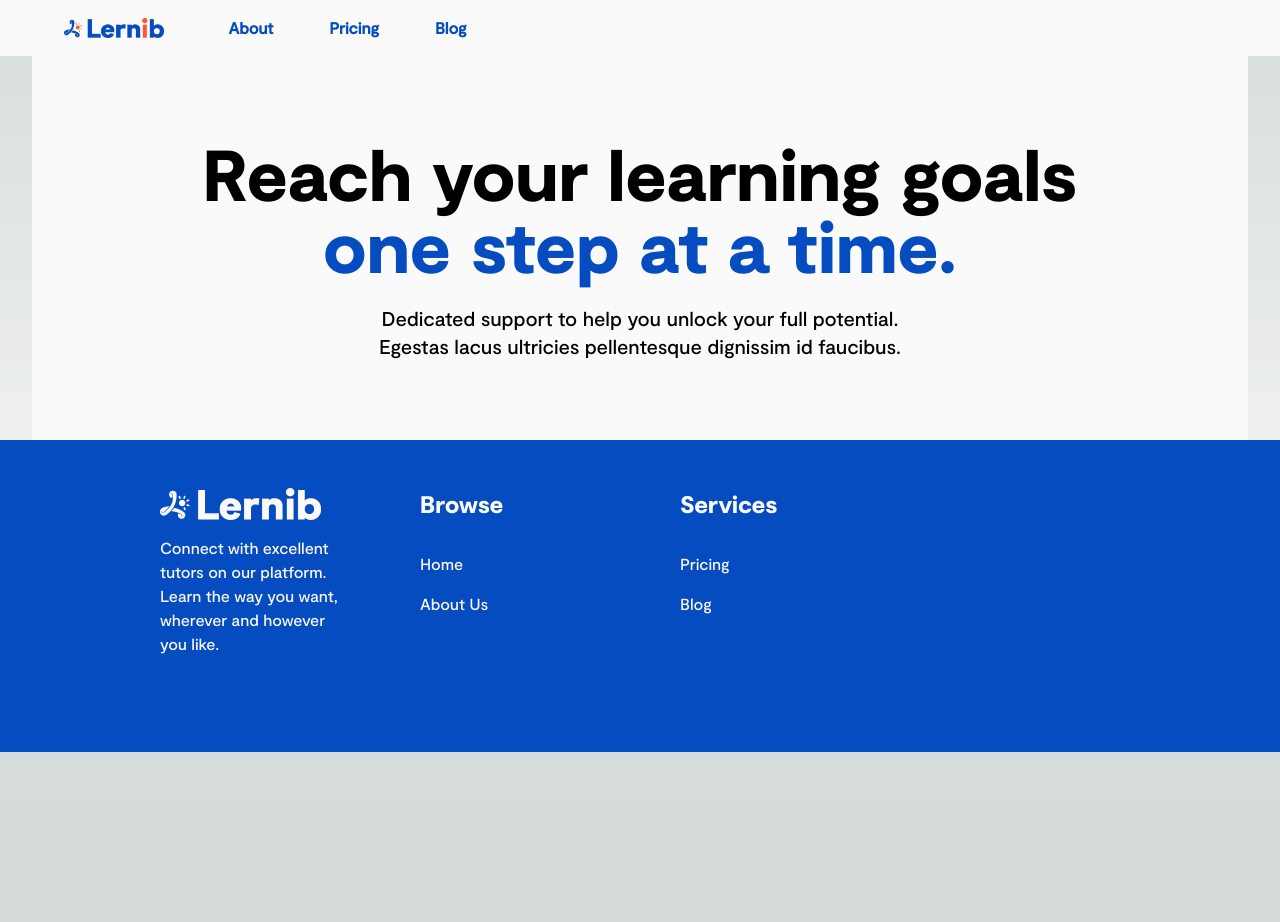
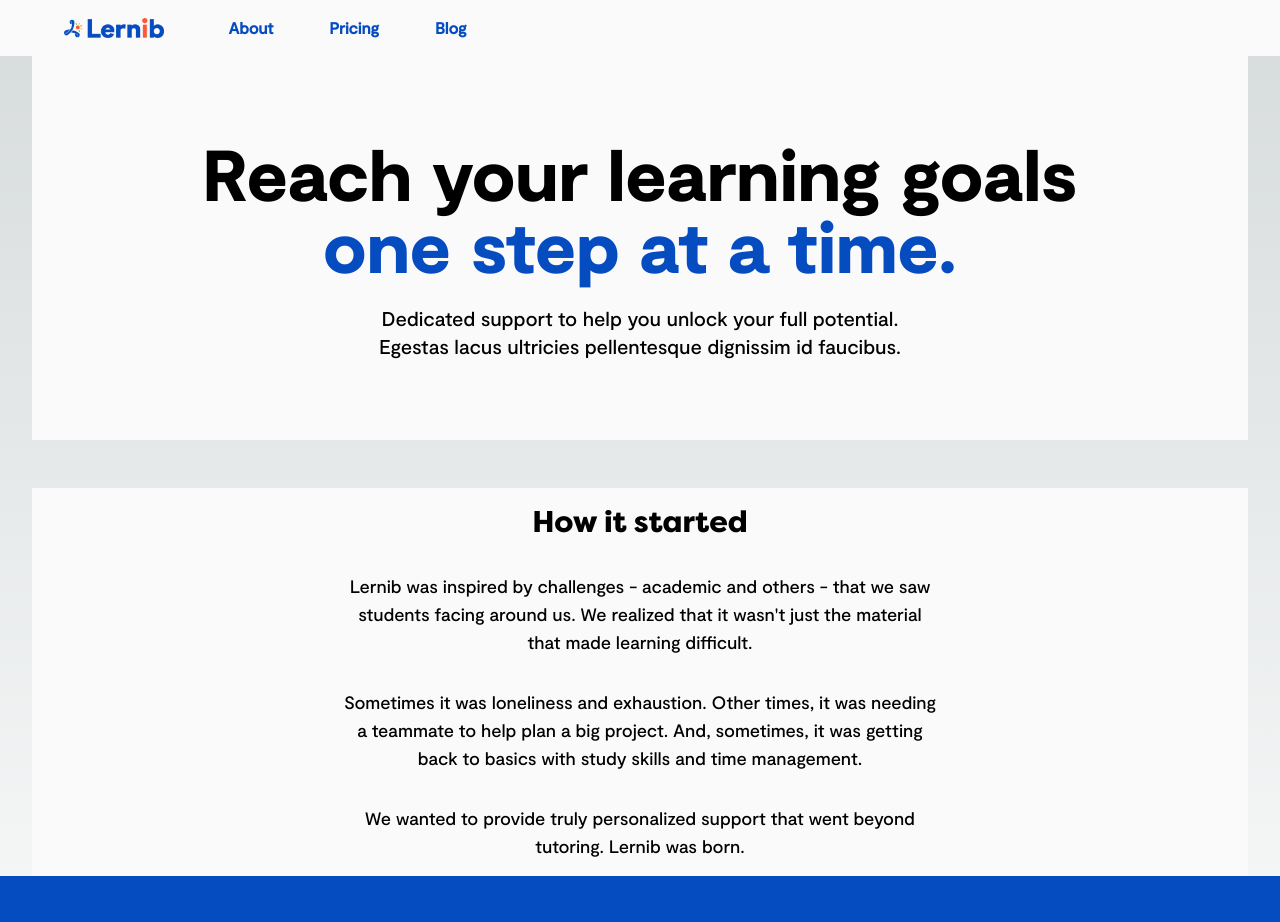
Before and after one commit to lernib/lernib-com, a Next.js app: page /about in a window 1280 px wide. Shown: the top 922 px of the page. Before the commit the page ends 800 px from the top, so only its background shows below. Built offline with nearby package versions, Linux system fonts and the light colour scheme.

Commit message:
feat(app): about how we started
Added How we started to about page

```diff
--- a/src/app/about/page.tsx
+++ b/src/app/about/page.tsx
@@ -43,6 +43,50 @@ export default function Home() {
 					Egestas lacus ultricies pellentesque dignissim id faucibus.
 				</h2>
 			</div>
+			<div className="
+				bg-lernib1 text-black
+
+				flex flex-col justify-center items-center
+				self-stretch
+
+				mx-8 mt-12
+				p-4
+				gap-8
+			">
+				<h2 className={`
+					${filson_pro_heavy.className}
+
+					text-3xl
+				`}>
+					How it started
+				</h2>
+				<p className="
+					max-w-[55ch]
+
+					text-lg text-center
+				">
+					Lernib was inspired by challenges - academic and others - that we saw students
+					facing around us. We realized that it wasn't just the material that made
+					learning difficult.
+				</p>
+				<p className="
+					max-w-[55ch]
+
+					text-lg text-center
+				">
+					Sometimes it was loneliness and exhaustion. Other times,
+					it was needing a teammate to help plan a big project. And, sometimes, it was
+					getting back to basics with study skills and time management.
+				</p>
+				<p className="
+					max-w-[55ch]
+
+					text-lg text-center
+				">
+					We wanted to provide truly personalized support that went beyond tutoring. Lernib
+					was born.
+				</p>
+			</div>
 			<PageFooter />
 		</>
 	)
```
